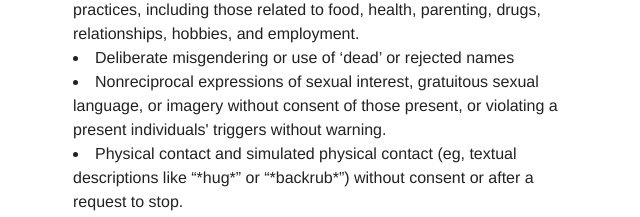
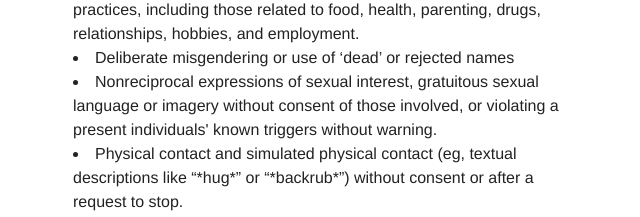
Before and after one commit to pirateship/p.irateship.com, a plain HTML site: page anti-harassment.html in a window 1280 px wide. Shown: the part 734-951 px from the top of the page, 67-707 px from the left. Drawn offline with nearby package versions, Linux system fonts and the light colour scheme.

Commit message:
Update anti-harassment.html

```diff
--- a/anti-harassment.html
+++ b/anti-harassment.html
@@ -56,9 +56,9 @@
       Deliberate misgendering or use of ‘dead’ or rejected names
     </li>
     <li>
-      Nonreciprocal expressions of sexual interest, gratuitous sexual language,
-      or imagery without consent of those present,
-      or violating a present individuals' triggers without warning.
+      Nonreciprocal expressions of sexual interest, gratuitous sexual language
+      or imagery without consent of those involved,
+      or violating a present individuals' known triggers without warning.
     </li>
     <li>
       Physical contact and simulated physical contact
@@ -113,6 +113,8 @@ People asked to stop any harassing behavior are expected to comply immediately.<
     <p>
 People violating these guidelines may be temporarily expelled from the space or the event at the discretion of any Pirateship member.</p>
     <p>
+Members who recieve complaints or act on behalf of these guidelines are expected to notify the crew as soon as possible so that we may respond to the information and have a discussion.
+    <p>
 People who don't understand these guidelines are expected to Google it.</p>
   <script src="js/vendor/jquery.js"></script>
   <script src="js/foundation.min.js"></script>
```
